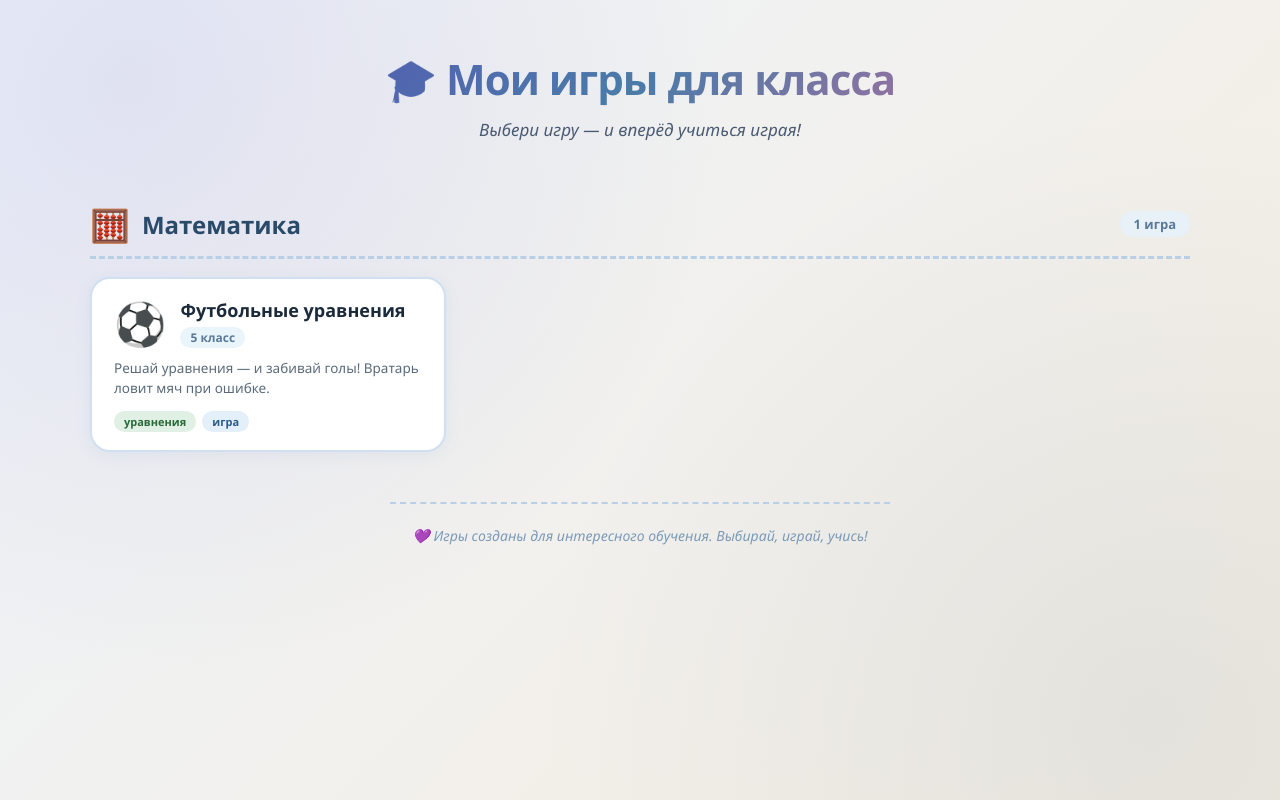
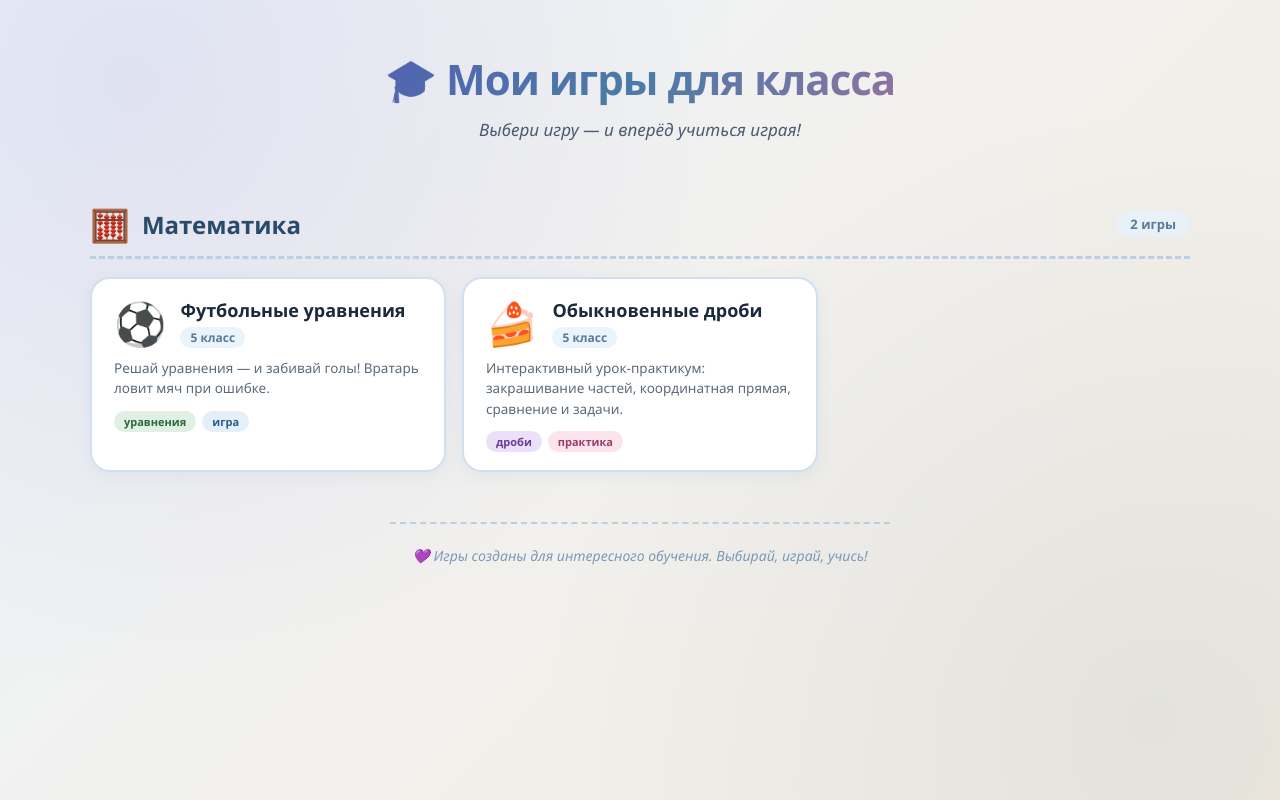
Before and after one commit to Kate10122/Arsen5class, a plain HTML site: page index.html in a window 1280 px wide. Drawn offline with Linux system fonts and the light colour scheme.

Commit message:
index.html

```diff
--- a/index.html
+++ b/index.html
@@ -264,7 +264,19 @@ const games = [
       { text: 'игра', color: 'blue' }
     ]
   },
-
+  {
+    category: 'Математика',
+    categoryEmoji: '➗',
+    file: 'fractions.html', // ВАЖНО: убедитесь, что файл с уроком называется именно так
+    emoji: '🍰',
+    title: 'Обыкновенные дроби',
+    class: '5 класс',
+    desc: 'Интерактивный урок-практикум: закрашивание частей, координатная прямая, сравнение и задачи.',
+    tags: [
+      { text: 'дроби', color: 'purple' },
+      { text: 'практика', color: 'pink' }
+    ]
+  },
   /* ═══════════════════════════════════════════════════════════════
      ➕ НОВЫЕ ИГРЫ ДОБАВЛЯЙТЕ НИЖЕ ⬇️
 
```
